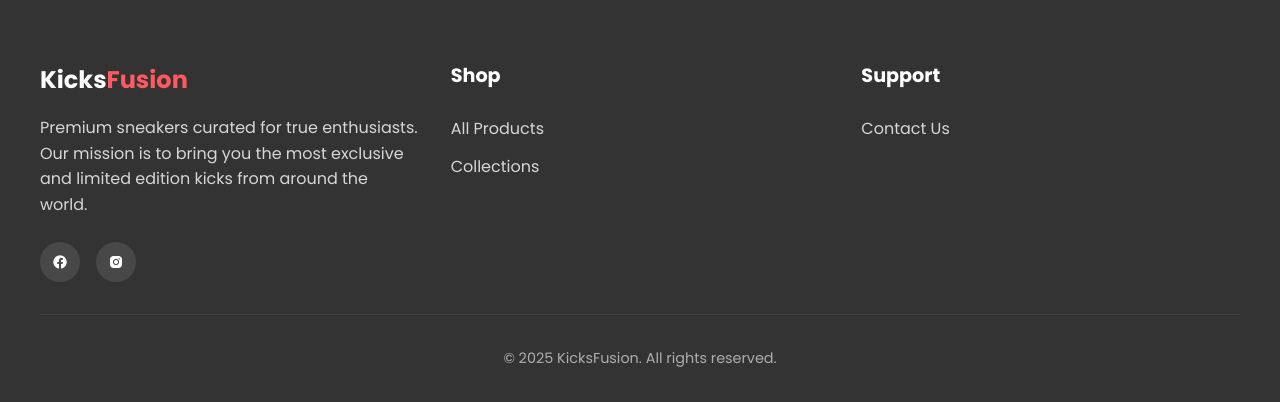
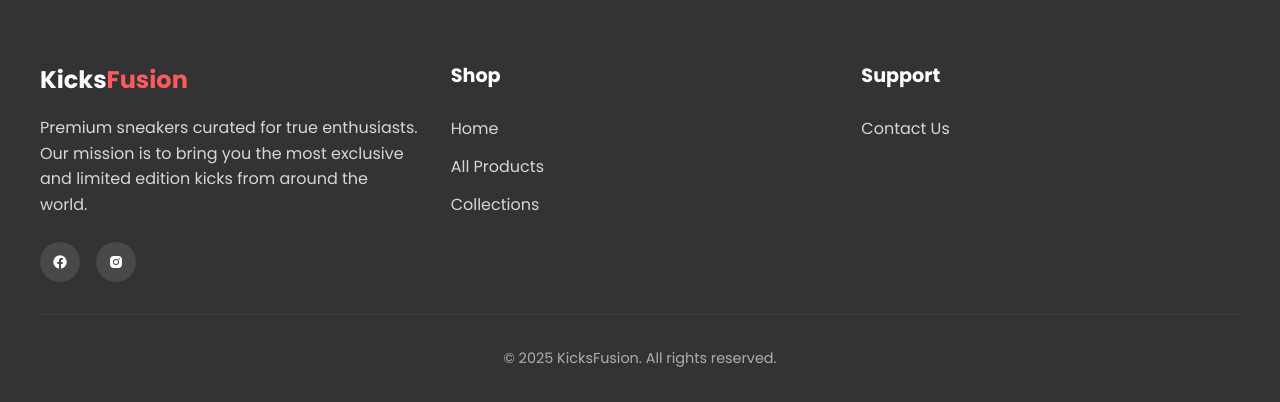
Before and after one commit to kripo16/KicksFusion, a plain HTML site: page shop.html in a window 1280 px wide. Shown: the part 429-831 px from the top of the page. Drawn offline with nearby package versions, Linux system fonts and the light colour scheme.

Commit message:
Update shop.html

```diff
--- a/shop.html
+++ b/shop.html
@@ -14,7 +14,7 @@
         <div class="header-container">
         <div style="align-items: center; display: flex; gap: 10px;cursor: pointer;">
             <img src="https://encrypted-tbn0.gstatic.com/images?q=tbn:ANd9GcSH5wVoDsZlAO2HNzbKlxGf8TnOveMXt4ZvSg&s" alt="">
-            <a href="home.html" class="logo">Kicks<span>Fusion</span></a>
+            <a href="index.html" class="logo">Kicks<span>Fusion</span></a>
         </div>
 
 
@@ -82,7 +82,8 @@
             <div class="footer-links">
                 <h3>Shop</h3>
                 <ul>
-                    <li><a href="shop.html">All Products</a></li>
+                    <li><a href="index.html">Home</a></li>
+                    <li><li><a href="shop.html">All Products</a></li>
                     <li><a href="collections.html">Collections</a></li>
                 </ul>
             </div>
```
